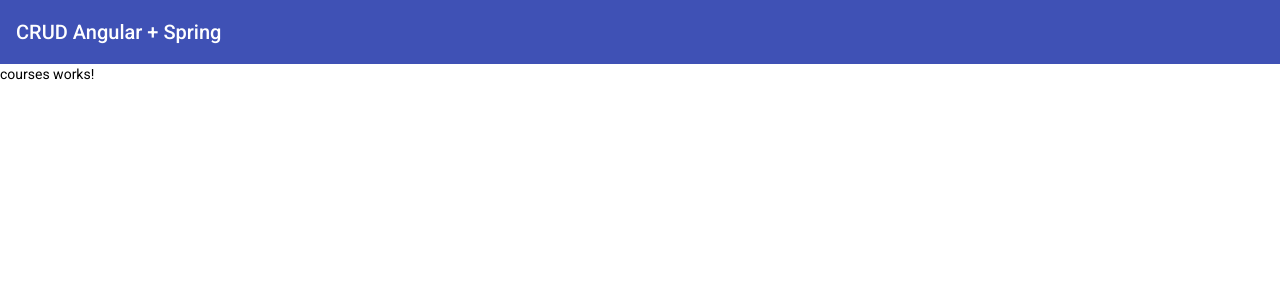
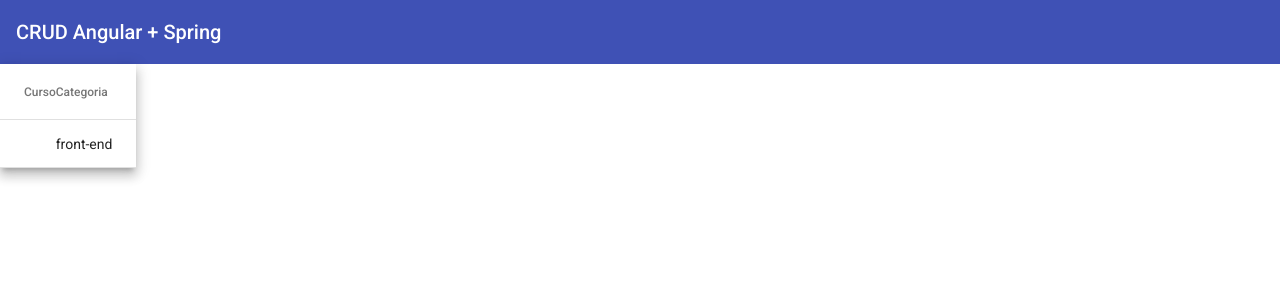
Before and after one commit to edilbertnunes/CRUD-Angular-Spring, an Angular app: page /courses in a window 1280 px wide. Shown: the top 300 px of the page. Built offline with nearby package versions, Linux system fonts and the light colour scheme.

Commit message:
06 - Criando Material Table para Listar Cursos

```diff
--- a/src/app/courses/courses.module.ts
+++ b/src/app/courses/courses.module.ts
@@ -1,5 +1,6 @@
+import { CommonModule } from '@angular/common';
 import { NgModule } from '@angular/core';
-import { CommonModule } from '@angular/common';
+import { MatTableModule } from '@angular/material/table';
 
 import { CoursesRoutingModule } from './courses-routing.module';
 import { CoursesComponent } from './courses/courses.component';
@@ -11,7 +12,8 @@
   ],
   imports: [
     CommonModule,
-    CoursesRoutingModule
+    CoursesRoutingModule,
+    MatTableModule
   ]
 })
 export class CoursesModule { }
--- a/src/app/courses/courses/courses.component.html
+++ b/src/app/courses/courses/courses.component.html
@@ -1 +1,20 @@
-<p>courses works!</p>
+<table mat-table [dataSource]="courses" class="mat-elevation-z8">
+  <!-- Name Column -->
+  <ng-container matColumnDef="name">
+    <th mat-header-cell *matHeaderCellDef> Curso </th>
+    <td mat-cell *matCellDef="let element"> {{element.position}} </td>
+  </ng-container>
+
+  <!-- Category Column -->
+  <ng-container matColumnDef="category">
+    <th mat-header-cell *matHeaderCellDef> Categoria </th>
+    <td mat-cell *matCellDef="let course"> {{ course.category }} </td>
+  </ng-container>
+
+  <!-- agora é preciso especificar quais as colunas serão mostradas na tela -->
+  <!-- deve ser declarado o array mo courses.component.ts -->
+  <tr mat-header-row *matHeaderRowDef="displayedColumns"></tr>
+
+  <!-- para cada registro encontrado mostra as colunas declaradas na variável de  displayedColumns -->
+  <tr mat-row *matRowDef="let row; columns: displayedColumns;"></tr>
+</table>
--- a/src/app/courses/courses/courses.component.ts
+++ b/src/app/courses/courses/courses.component.ts
@@ -1,4 +1,5 @@
 import { Component, OnInit } from '@angular/core';
+import { Course } from '../model/course';
 
 @Component({
   selector: 'app-courses',
@@ -7,7 +8,14 @@
 })
 export class CoursesComponent implements OnInit {
 
-  constructor() { }
+  courses: Course[] = [
+    { _id: '1', name: 'Angular', category: 'front-end'}
+  ];
+  displayedColumns = ['name','category']
+
+  constructor() {
+    // this.courses = []
+  }
 
   ngOnInit(): void {
   }
--- /dev/null
+++ b/src/app/courses/model/course.ts
@@ -0,0 +1,5 @@
+export interface Course {
+  _id: string;
+  name: string;
+  category: string;
+}
```
